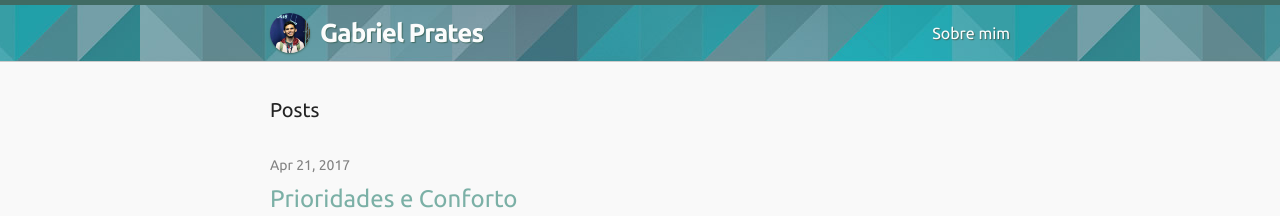
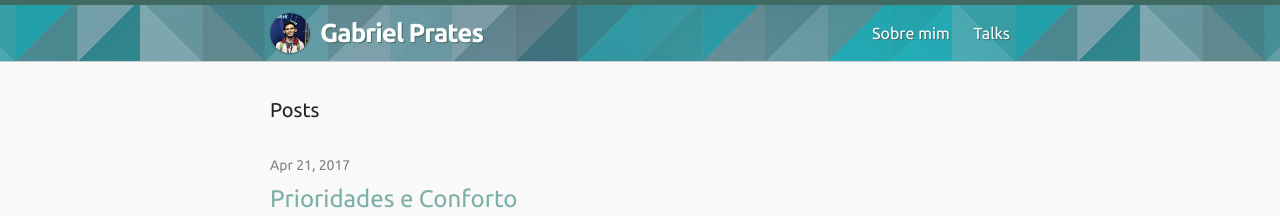
Before and after one commit to gabsprates/gabsprates.github.io, a Jekyll site: the page built from index.html, in a window 1280 px wide and 900 px high. Shown: the top 216 px of the window. Built offline with Jekyll 4.4.1, drawn with Linux system fonts in a browser that asks for light colours; comment, search, counter and statistics services are not loaded.

Commit message:
update link to 'talks'

```diff
--- a/_includes/header.html
+++ b/_includes/header.html
@@ -22,6 +22,7 @@
           <a class="page-link" href="{{ my_page.url | prepend: site.baseurl }}">{{ my_page.title }}</a>
           {% endif %}
         {% endfor %}
+        <a class="page-link" href="/talks">Talks</a>
       </div>
     </nav>
 
```
Also changed, not shown: 16 other files.
